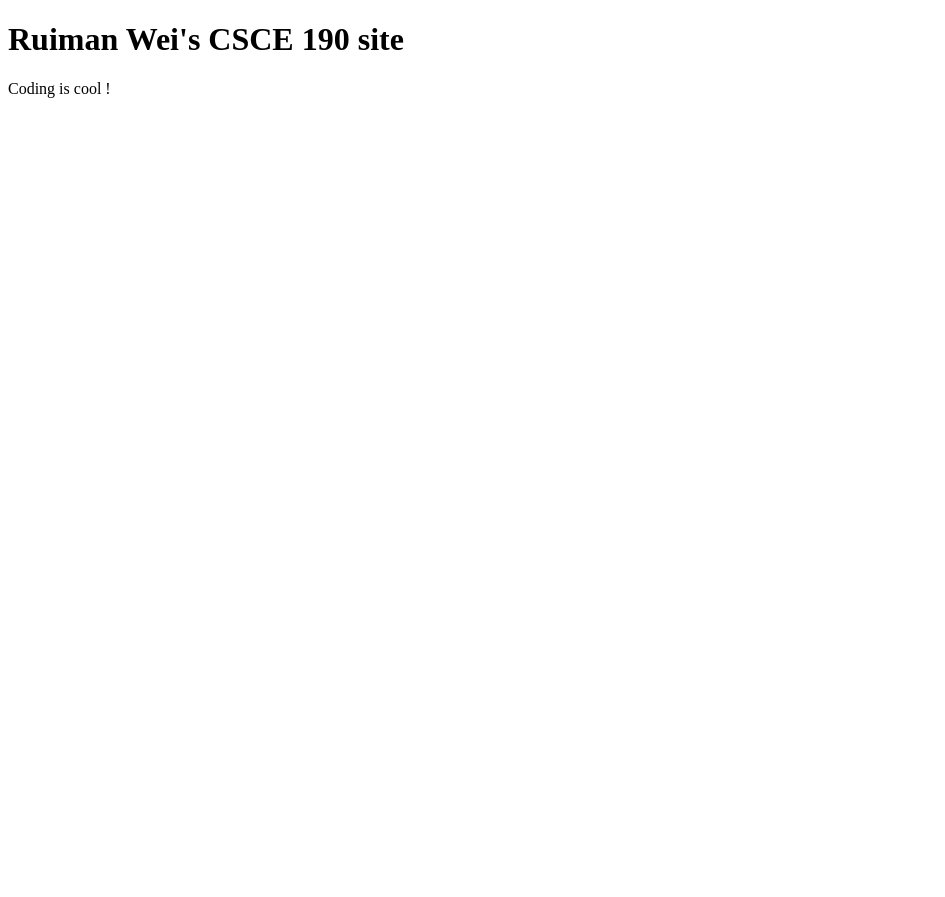
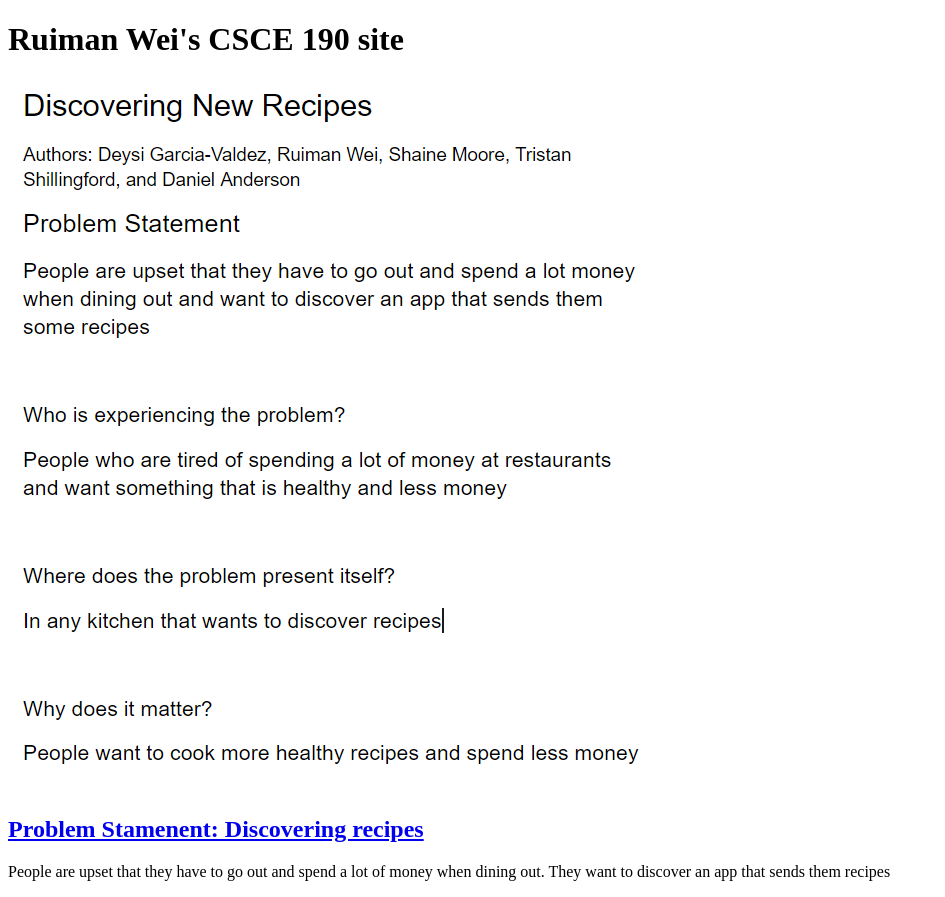
Before and after one commit to ruimanw/ruimanw.github.io, a plain HTML site: page index.html in a window 1280 px wide. Shown: the whole page, without its empty margins (0-945 px from the left). Before the commit the page ends 800 px from the top, so only its background shows below. Drawn offline with Linux system fonts and the light colour scheme.

Commit message:
Add files via upload

```diff
--- a/index.html
+++ b/index.html
@@ -4,6 +4,13 @@
     </head>
     <body>
         <h1>Ruiman Wei's CSCE 190 site</h1>
-        <p>Coding is cool !</p>
+
+        <section class="assignment">
+            <a href ="files/probstatement.pdf"><img src="images/probstate.png"</a>
+            <section class="ass-details">
+                <a href ="files/probstatement.pdf"><h2>Problem Stamenent: Discovering recipes</h2></a>
+                <p>People are upset that they have to go out and spend a lot of money when dining out. They want to discover an app that sends them recipes</p>
+            </section>
+        </section>
     </body>
 </html>
```
Also changed, not shown: images/probstate.png (added), 1 other file.
